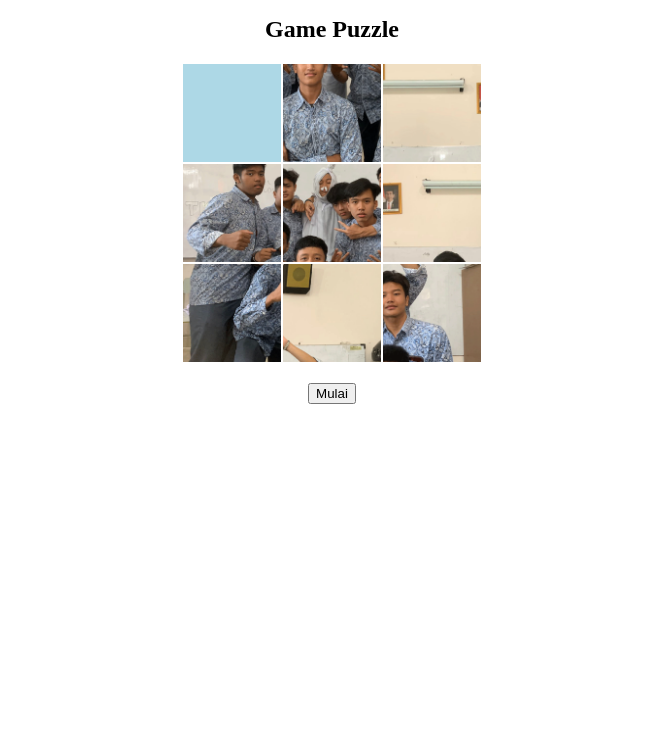
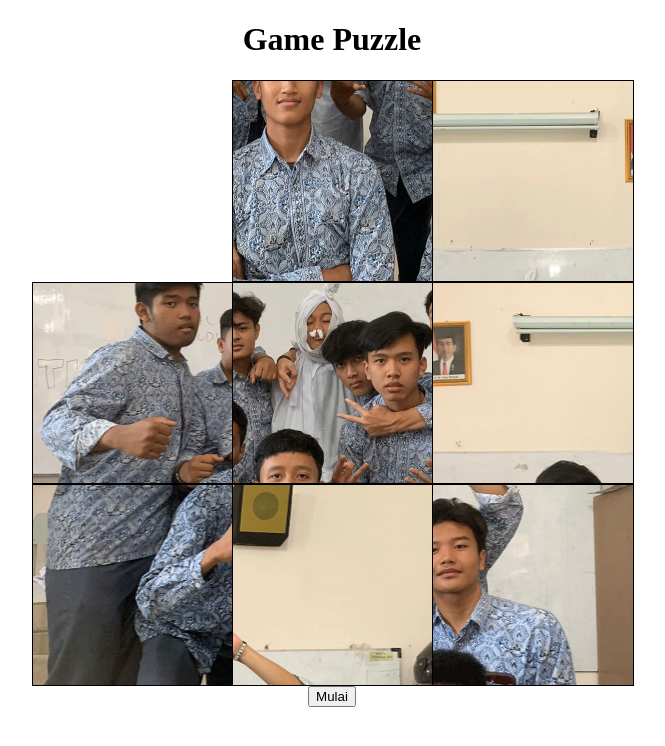
Before and after one commit to Riyadhifalsf/game-puzzle, a plain HTML site: page index.html in a window 1280 px wide. Both pictures are taken after a click on the button "Mulai". Shown: the whole page, without its empty margins (308-973 px from the left). Drawn offline with Linux system fonts and the light colour scheme.

Commit message:
mengganti codingan dengan codingan yang baru

```diff
--- a/index.html
+++ b/index.html
@@ -7,8 +7,7 @@
 <body>
     <div class="container">
         <h1>Game Puzzle</h1>
-    <div id="puzzleBoard">
-    </div>
+        <div id="puzzleBoard" class="board"></div>
         <button onclick="startGame()">Mulai</button>
     </div>
 
--- a/script.js
+++ b/script.js
@@ -21,20 +21,26 @@ function renderBoard() {
 
   for (var i = 0; i < images.length; i++) {
       var tile = document.createElement("div");
-    if (images[i] !== "") {
-      var img = document.createElement("img");
-      img.src = images[i];
-      tile.appendChild(img);
+      tile.className = "tile";
+      tile.dataset.index = i;
+      tile.style.backgroundImage = "url(" + images[i] + ")";
+      tile.addEventListener("click", clickTile);
+      puzzleBoard.appendChild(tile);
+
+      if (images[i] === "") {
+          tile.classList.add("empty");
+          tile.classList.remove("tile");
+          tile.removeEventListener("click", clickTile);
       }
-    tile.setAttribute("onclick", "moveTile(" + i + ")");
-    puzzleBoard.appendChild(tile);
   }
 }
 
-function moveTile(index) {
-  if (isValidMove(index)) {
-    var emptyIndex = images.indexOf("");
-    swapTiles(index, emptyIndex);
+function clickTile(e) {
+  var tileIndex = parseInt(e.target.dataset.index);
+  var emptyTileIndex = getEmptyTileIndex();
+
+  if (isAdjacent(tileIndex, emptyTileIndex)) {
+      swapTiles(tileIndex, emptyTileIndex);
       renderBoard();
 
       if (isSolved()) {
@@ -43,11 +49,28 @@ function moveTile(index) {
   }
 }
 
-function isValidMove(index) {
-  var emptyIndex = images.indexOf("");
-  var rowDiff = Math.abs(Math.floor(emptyIndex / 3) - Math.floor(index / 3));
-  var colDiff = Math.abs((emptyIndex % 3) - (index % 3));
-  return (rowDiff + colDiff === 1);
+function getEmptyTileIndex() {
+  var tiles = document.querySelectorAll(".tile");
+  for (var i = 0; i < tiles.length; i++) {
+      if (tiles[i].classList.contains("empty")) {
+          return i;
+      }
+  }
+  return -1;
+}
+
+function isAdjacent(tileIndex, emptyTileIndex) {
+  var rowSize = Math.sqrt(images.length);
+  var row = Math.floor(tileIndex / rowSize);
+  var col = tileIndex % rowSize;
+
+  var emptyRow = Math.floor(emptyTileIndex / rowSize);
+  var emptyCol = emptyTileIndex % rowSize;
+
+  return (
+      (Math.abs(row - emptyRow) === 1 && col === emptyCol) ||
+      (Math.abs(col - emptyCol) === 1 && row === emptyRow)
+  );
 }
 
 function swapTiles(index1, index2) {
--- a/style.css
+++ b/style.css
@@ -1,33 +1,29 @@
 .container {
+  max-width: 600px;
+  margin: 0 auto;
   text-align: center;
 }
 
-h1 {
-  font-size: 24px;
+.board {
+  display: grid;
+  grid-template-columns: repeat(3, 1fr);
 }
 
-#puzzleBoard {
-  width: 300px;
-  height: 300px;
-  margin: 20px auto;
-  display: flex;
-  flex-wrap: wrap;
-}
-
-#puzzleBoard div {
-  width: 100px;
-  height: 100px;
-  background-color: lightblue;
-  border: 1px solid white;
-  box-sizing: border-box;
-  display: flex;
-  justify-content: center;
-  align-items: center;
+.tile {
+  width: 100%;
+  height: 0;
+  padding-bottom: 100%;
+  border: 1px solid black;
+  background-size: cover;
+  background-position: center;
+  transition: all 0.3s ease;
   cursor: pointer;
 }
 
-#puzzleBoard img {
-  width: 100%;
-  height: 100%;
-  object-fit: cover;
+.tile:hover {
+  transform: scale(1.02);
 }
+
+.empty {
+  visibility: hidden;
+}
```
Lines whose indentation alone changed are shown as unchanged.
